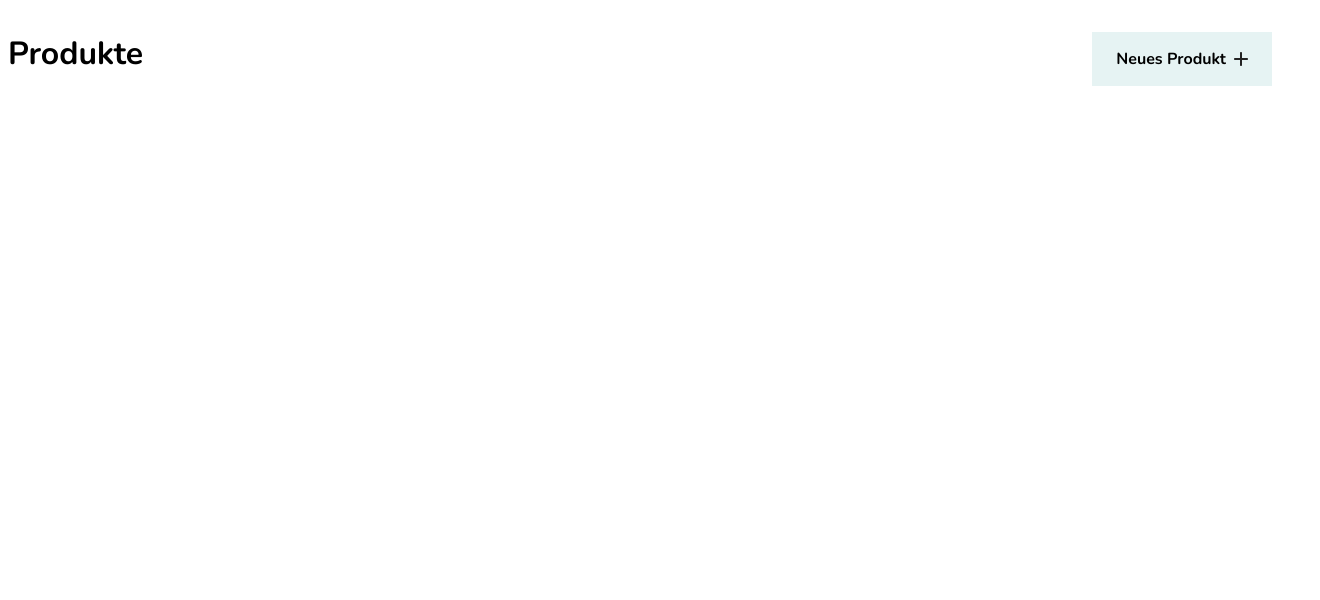
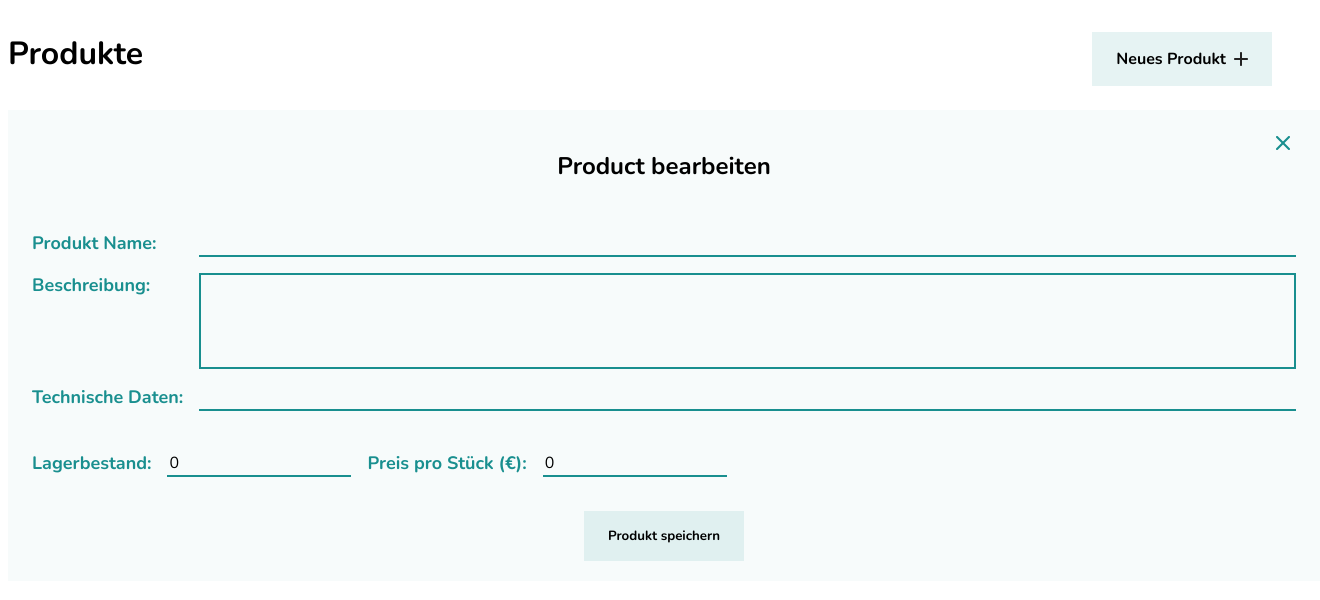
Before and after one commit to ttoebbe/product-list, an Angular app: page /productform/1 in a window 1280 px wide. Before the commit this address led to /. Shown: the top 600 px of the page, 1320 px wide, since content can reach past the window. Built offline with nearby package versions, Linux system fonts and the light colour scheme.

Commit message:
feat: change details via form

```diff
--- a/src/app/shared/components/product-detail/product-detail.html
+++ b/src/app/shared/components/product-detail/product-detail.html
@@ -2,7 +2,11 @@
   <header class="product-detail__header">
     <h1>{{ detail().name }}</h1>
     <div>
-      <a class="btn--edit" aria-label="Details editieren"></a>
+      <a
+        [routerLink]="['/productform', detail().name]"
+        class="btn--edit"
+        aria-label="Details editieren"
+      ></a>
       <button (click)="deleteDetail()" class="btn--delete" aria-label="Details löschen"></button>
     </div>
   </header>
--- a/src/app/shared/components/product-detail/product-detail.ts
+++ b/src/app/shared/components/product-detail/product-detail.ts
@@ -1,11 +1,11 @@
 import { CurrencyPipe, DatePipe } from '@angular/common';
 import { Component, inject } from '@angular/core';
-import { ActivatedRoute } from '@angular/router';
+import { ActivatedRoute, RouterLink } from '@angular/router';
 import { Products } from '../../services/products';
 
 @Component({
   selector: 'app-product-detail',
-  imports: [CurrencyPipe, DatePipe],
+  imports: [CurrencyPipe, DatePipe, RouterLink],
   templateUrl: './product-detail.html',
   styleUrl: './product-detail.scss',
 })
@@ -15,7 +15,7 @@ export class ProductDetail {
 
   ngOnInit() {
     const currentName = this.route.snapshot.paramMap.get('name');
-    if (currentName) this.productService.setProductDetailByName(currentName)
+    if (currentName) this.productService.setProductDetailByName(currentName);
   }
 
   detail = this.productService.productdetail;
--- a/src/app/shared/components/product-form/product-form.html
+++ b/src/app/shared/components/product-form/product-form.html
@@ -1,7 +1,7 @@
 <section class="product-form">
   <header class="product-form__header">
-        <h1>Produkt erstellen</h1>
-        <a href="" class="btn--close"></a>
+    <h1>{{ isEditMode ? 'Product bearbeiten' : 'Produkt erstellen' }}</h1>
+    <a routerLink="/" class="btn--close" aria-label="Schließen"></a>
   </header>
   <form [formGroup]="productForm" (ngSubmit)="onSubmit()">
     <fieldset class="product-form__fieldset--vert">
@@ -9,34 +9,52 @@
 
       <label for="product-name">Produkt Name:</label>
       <input type="text" id="product-name" formControlName="name" />
-            @if (productForm.get('name')?.hasError('required')) {
-                <p class="product-form__error">fehler:</p>
+      @if (productForm.get('name')?.touched && productForm.get('name')?.hasError('required')) {
         <p class="product-form__error">Bitte gib einen Namen ein</p>
       }
-            @if (productForm.get('name')?.hasError('minlength')) {
-                <p class="product-form__error">fehler:</p>
+      @if (productForm.get('name')?.touched && productForm.get('name')?.hasError('minlength')) {
         <p class="product-form__error">Der Name muss mindestens 3 Zeichen lang sein</p>
       }
 
       <label for="description">Beschreibung:</label>
-            <textarea id="description" name="description" rows="4" formControlName="description"></textarea>
+      <textarea id="description" rows="4" formControlName="description"></textarea>
+
+      <label for="specs">Technische Daten:</label>
+      <input type="text" id="specs" formControlName="specs" />
+      @if (productForm.get('specs')?.touched && productForm.get('specs')?.hasError('required')) {
+        <p class="product-form__error">Bitte gib technische Daten ein</p>
+      }
+      @if (productForm.get('specs')?.touched && productForm.get('specs')?.hasError('minlength')) {
+        <p class="product-form__error">
+          Die technischen Daten müssen mindestens 3 Zeichen lang sein
+        </p>
+      }
     </fieldset>
 
     <fieldset class="product-form__fieldset--hori">
       <legend>Stock &amp; Pricing</legend>
 
       <label for="stock">Lagerbestand:</label>
-            <input type="number" id="stock" name="stock" formControlName="stock" />
+      <input type="number" id="stock" formControlName="stock" />
+      @if (productForm.get('stock')?.touched && productForm.get('stock')?.hasError('required')) {
+        <p class="product-form__error">Bitte gib einen Lagerbestand ein</p>
+      }
+      @if (productForm.get('stock')?.touched && productForm.get('stock')?.hasError('min')) {
+        <p class="product-form__error">Der Lagerbestand darf nicht negativ sein</p>
+      }
 
       <label for="price">Preis pro Stück (€):</label>
-            <input type="number" id="price" name="price" step="0.01" formControlName="price" />
+      <input type="number" id="price" step="0.01" formControlName="price" />
+      @if (productForm.get('price')?.touched && productForm.get('price')?.hasError('required')) {
+        <p class="product-form__error">Bitte gib einen Preis ein</p>
+      }
+      @if (productForm.get('price')?.touched && productForm.get('price')?.hasError('min')) {
+        <p class="product-form__error">Der Preis darf nicht negativ sein</p>
+      }
     </fieldset>
 
-        <button type="submit" class="btn btn--primary">Produkt hinzufügen</button>
+    <button type="submit" class="btn btn--primary">
+      {{ isEditMode ? 'Produkt speichern' : 'Produkt hinzufügen' }}
+    </button>
   </form>
 </section>
-für Fehlermeldungen:
-<p class="product-form__error">Fehler:</p>
-<p class="product-form__error">
- Deine Fehlermeldung
-</p>
--- a/src/app/shared/components/product-form/product-form.ts
+++ b/src/app/shared/components/product-form/product-form.ts
@@ -1,44 +1,81 @@
-import { Component, inject } from '@angular/core';
+import { Component, inject, OnInit } from '@angular/core';
 import { FormControl, FormGroup, ReactiveFormsModule, Validators } from '@angular/forms';
-import { Router } from '@angular/router';
+import { ActivatedRoute, Router, RouterLink } from '@angular/router';
 import { Products } from '../../services/products';
 import { Product } from '../../interfaces/product';
 
 @Component({
   selector: 'app-product-form',
-  imports: [ReactiveFormsModule],
+  imports: [ReactiveFormsModule, RouterLink],
   templateUrl: './product-form.html',
   styleUrl: './product-form.scss',
 })
-export class ProductForm {
-
+export class ProductForm implements OnInit {
   router = inject(Router);
+  route = inject(ActivatedRoute);
   productService = inject(Products);
 
+  isEditMode = false;
+  private originalName = '';
+
   productForm = new FormGroup({
-    name: new FormControl('n/a', {validators: [Validators.required, Validators.minLength(3)]}),
-    price: new FormControl(0.00, {validators: [Validators.required, Validators.min(0)]}),
-    description: new FormControl('n/a',),
-    // specs: new FormControl('n/a', {validators: [Validators.required]}),
-    stock: new FormControl(0, {validators: [Validators.required, Validators.min(0)]}),
+    name: new FormControl('', {
+      validators: [Validators.required, Validators.minLength(3)],
+    }),
+    price: new FormControl(0.0, {
+      validators: [Validators.required, Validators.min(0)],
+    }),
+    description: new FormControl(''),
+    specs: new FormControl('', {
+      validators: [Validators.required, Validators.minLength(3)],
+    }),
+    stock: new FormControl(0, {
+      validators: [Validators.required, Validators.min(0)],
+    }),
   });
 
-  onSubmit() {
-    // TODO: Use EventEmitter with form value
-    if(this.productForm.valid) {
-    console.log(this.productForm.value);
+  ngOnInit(): void {
+    const name = this.route.snapshot.paramMap.get('name');
+    if (!name) return;
 
-    let product: Product ={
-      name: this.productForm.value.name?this.productForm.value.name:'n/a',
-      description: this.productForm.value.description?this.productForm.value.description:'n/a',
-      specs: 'n/a',
-      stock: this.productForm.value.stock?this.productForm.value.stock:0,
-      price: this.productForm.value.price?this.productForm.value.price:0.0,
-      addedAt: new Date(),
+    this.isEditMode = true;
+    this.originalName = name;
+
+    const product = this.productService.productlist().find((p) => p.name === name);
+    if (product) {
+      this.productForm.patchValue({
+        name: product.name,
+        price: product.price,
+        description: product.description,
+        specs: product.specs,
+        stock: product.stock,
+      });
+    }
+  }
+
+  onSubmit(): void {
+    if (!this.productForm.valid) {
+      this.productForm.markAllAsTouched();
+      return;
+    }
+
+    const original = this.productService.productlist().find((p) => p.name === this.originalName);
+
+    const product: Product = {
+      name: this.productForm.value.name ?? '',
+      description: this.productForm.value.description ?? '',
+      specs: this.productForm.value.specs ?? '',
+      stock: this.productForm.value.stock ?? 0,
+      price: this.productForm.value.price ?? 0,
+      addedAt: this.isEditMode ? (original?.addedAt ?? new Date()) : new Date(),
     };
 
-    this.productService.addProduct(product);
+    if (this.isEditMode) {
+      this.productService.updateProduct(this.originalName, product);
+    } else {
+      this.productService.addProduct(product);
     }
-    this.router.navigate(["/"]);
+
+    this.router.navigate(['/']);
   }
 }
--- a/src/app/shared/components/product-list/product-list.html
+++ b/src/app/shared/components/product-list/product-list.html
@@ -7,7 +7,7 @@
         <th>Bestand</th>
         <th>Preis</th>
         <th>Hinzugefügt</th>
-        <th>Details</th>
+        <th>Aktionen</th>
       </tr>
     </thead>
     <tbody>
@@ -20,7 +20,20 @@
           </td>
           <td class="price">{{ item.price | currency: 'EUR' }}</td>
           <td>{{ item.addedAt | date: 'dd.MM.yyyy' }}</td>
-          <td><a class="btn--view" aria-label="Details anzeigen"></a></td>
+          <td>
+            <a
+              [routerLink]="['/detail', item.name]"
+              class="btn--view"
+              aria-label="Details anzeigen"
+              (click)="$event.stopPropagation()"
+            ></a>
+            <button
+              type="button"
+              class="btn--edit"
+              aria-label="Produkt bearbeiten"
+              (click)="onEditProduct($event, item.name)"
+            ></button>
+          </td>
         </tr>
       }
     </tbody>
--- a/src/app/shared/components/product-list/product-list.ts
+++ b/src/app/shared/components/product-list/product-list.ts
@@ -1,6 +1,6 @@
 import { CurrencyPipe, DatePipe } from '@angular/common';
 import { Component, inject } from '@angular/core';
-import { RouterLink } from '@angular/router';
+import { Router, RouterLink } from '@angular/router';
 import { Products } from '../../services/products';
 
 @Component({
@@ -11,5 +11,11 @@ import { Products } from '../../services/products';
 })
 export class ProductList {
   productService = inject(Products);
+  router = inject(Router);
   list = this.productService.productlist;
+
+  onEditProduct(event: MouseEvent, name: string): void {
+    event.stopPropagation();
+    this.router.navigate(['/productform', name]);
+  }
 }
--- a/src/app/shared/services/products.ts
+++ b/src/app/shared/services/products.ts
@@ -17,7 +17,11 @@ export class Products {
   });
 
   addProduct(product: Product) {
-    this.productlist.update(list => [...list, product]);
+    this.productlist.update((list) => [...list, product]);
+  }
+
+  updateProduct(name: string, updated: Product): void {
+    this.productlist.update((list) => list.map((p) => (p.name === name ? updated : p)));
   }
 
   setProductDetailByName(name: string) {
```
Also changed, not shown: src/app/app.routes.ts (+4 -3 lines). Lines whose indentation alone changed are shown as unchanged.
